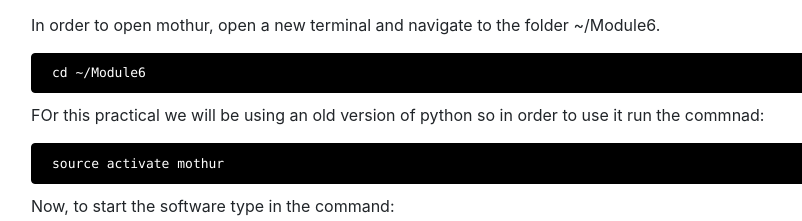
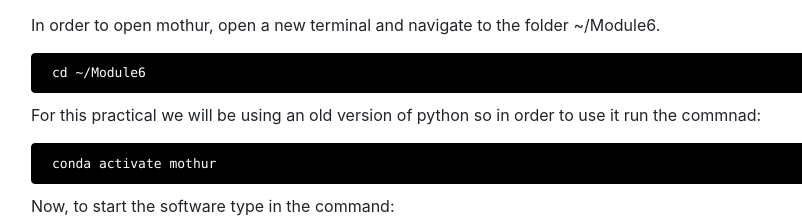
Before and after one commit to jodyphelan/pathogen_multiomics_course, a plain HTML site: page microbiome.html in a window 1280 px wide. Shown: the part 1255-1476 px from the top of the page, 54-856 px from the left. Drawn offline with Linux system fonts and the light colour scheme; a script that the page names is missing.

Commit message:
change microbiome

```diff
--- a/microbiome.html
+++ b/microbiome.html
@@ -116,8 +116,8 @@
            bioinformatics needs of the microbial ecology community.</p>
         <p>In order to open mothur, open a new terminal and navigate to the folder ~/Module6.</p>
         <pre><code>cd ~/Module6</pre></code>
-        <p>FOr this practical we will be using an old version of python so in order to use it run the commnad:</p>
-        <pre><code>source activate mothur</pre></code>
+        <p>For this practical we will be using an old version of python so in order to use it run the commnad:</p>
+        <pre><code>conda activate mothur</pre></code>
         <p>Now, to start the software type in the command:</p>
         <pre><code>mothur</pre></code>
         <p>You should see a screen like this:</p>
```
